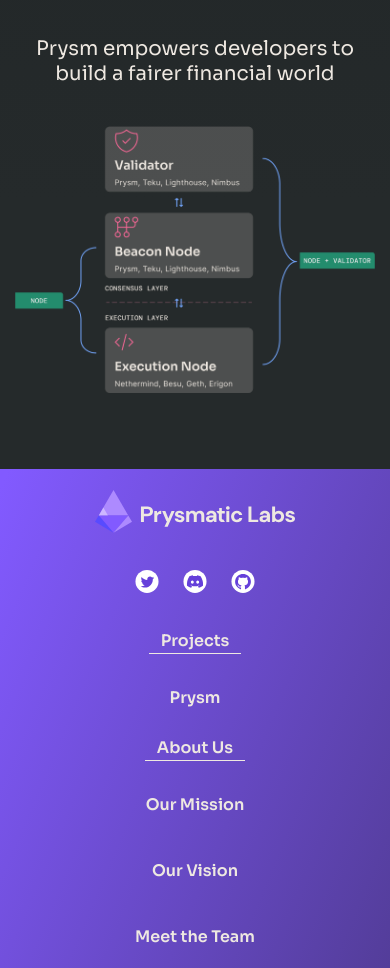
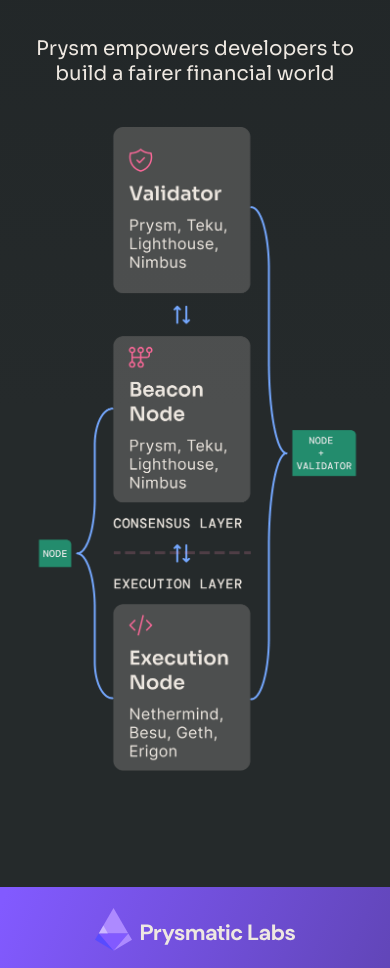
Before and after one commit to Nagalsky/prysmatic, a Next.js app: page / in a window 390 px wide. Shown: the part 1060-2028 px from the top of the page. Built offline with nearby package versions, Linux system fonts and the light colour scheme.

Commit message:
fix images

```diff
--- a/components/prysm-hero.js
+++ b/components/prysm-hero.js
@@ -18,7 +18,8 @@
           height="100%"
           layout="responsive"
           objectFit="cover"
-          priority={10}
+          priority={true}
+          placeholder="blur"
         />
       </div>
 
--- a/components/prysm-open-source.js
+++ b/components/prysm-open-source.js
@@ -1,6 +1,7 @@
 import React from 'react'
 import Image from 'next/image'
 import banner from '../assets/images/open-source-banner.png'
+import bannerMobile from '../assets/images/open-source-banner-mobile.png'
 
 export default function PrysmOpenSource({ ...restProps }) {
   return (
@@ -19,13 +20,25 @@
           Prysm empowers developers to build a fairer financial world
         </h3>
 
-        <div className="mb-[20px] max-w-[754px] mx-auto">
+        <div className="mb-[105px] max-w-[754px] mx-auto hidden md:block">
           <Image
             src={banner}
             alt="banner"
             title="banner"
             layout="responsive"
-            priority={10}
+            priority={true}
+            placeholder="blur"
+          />
+        </div>
+
+        <div className="mb-[60px] md:hidden">
+          <Image
+            src={bannerMobile}
+            alt="banner"
+            title="banner"
+            layout="responsive"
+            priority={true}
+            placeholder="blur"
           />
         </div>
       </div>
```
Also changed, not shown: assets/images/open-source-banner-mobile.png (added).
